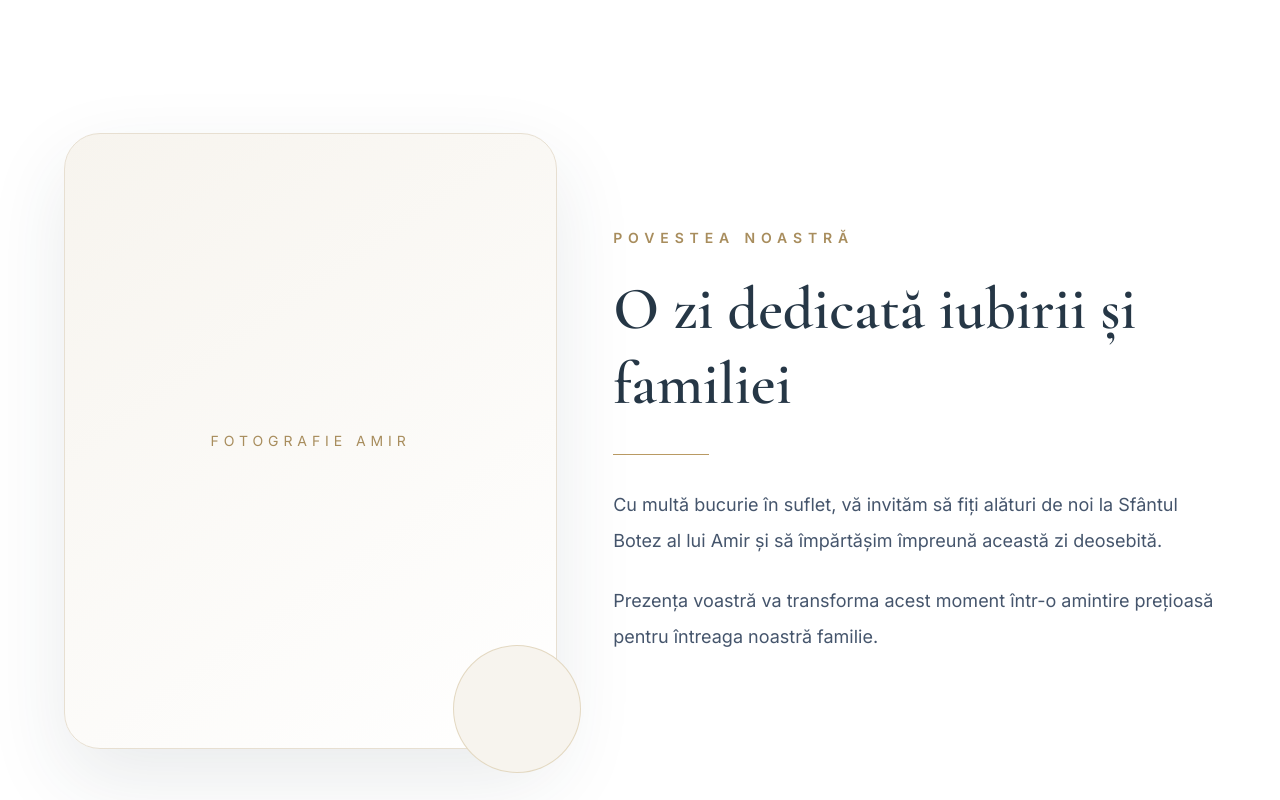
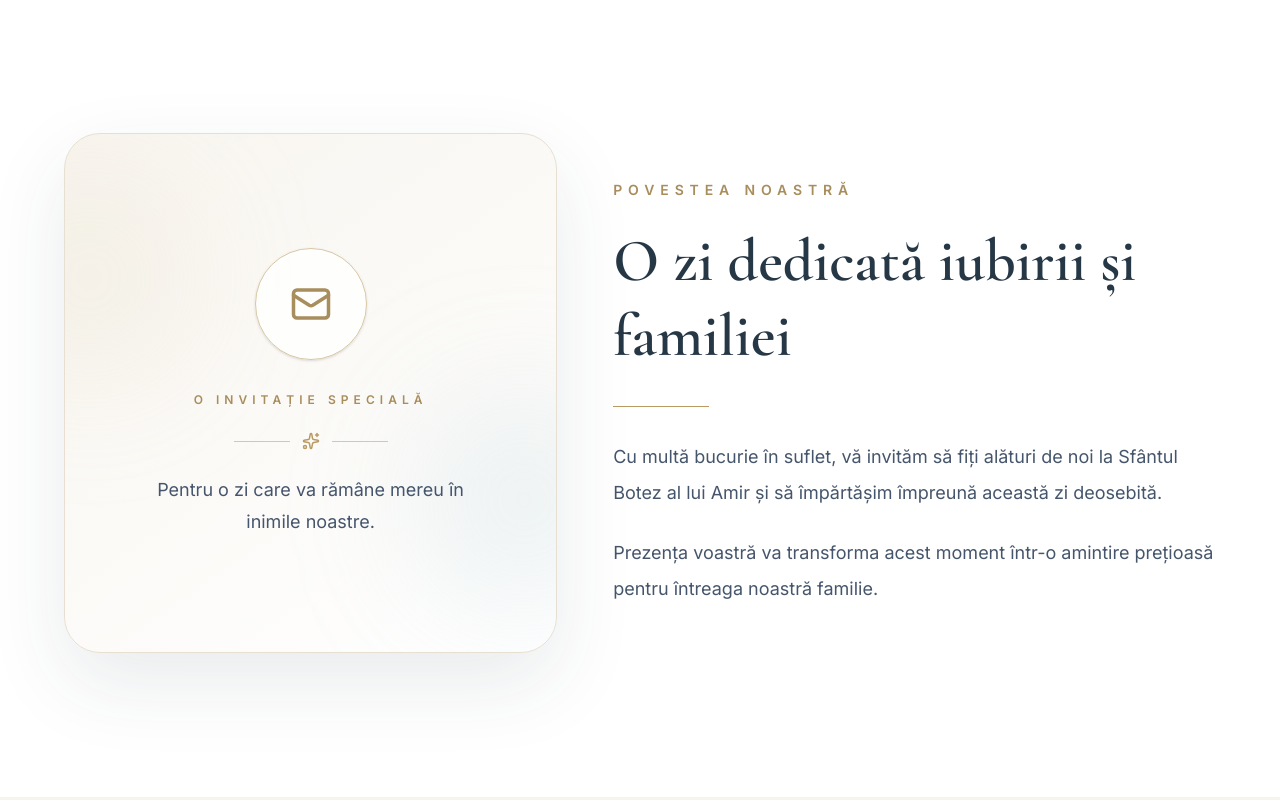
Before and after one commit to laith921/botezulamir, a Next.js app: page / in a window 1280 px wide. Shown: the part 860-1660 px from the top of the page. Built offline with nearby package versions, Linux system fonts and the light colour scheme; no server answers.

Commit message:
Stabilize luxury redesign

```diff
--- /dev/null
+++ b/components/layout/OpeningAnimation.tsx
@@ -0,0 +1,113 @@
+"use client";
+
+import { motion } from "motion/react";
+import { useEffect, useState } from "react";
+
+export default function OpeningAnimation() {
+  const [visible, setVisible] = useState(true);
+
+  useEffect(() => {
+    const timer = window.setTimeout(() => {
+      setVisible(false);
+    }, 6500);
+
+    return () => window.clearTimeout(timer);
+  }, []);
+
+  if (!visible) {
+    return null;
+  }
+
+  return (
+    <motion.div
+      initial={{ opacity: 1 }}
+      exit={{ opacity: 0 }}
+      className="fixed inset-0 z-[100] flex items-center justify-center overflow-hidden bg-[#f7f4ee]"
+    >
+      <div className="absolute inset-0 bg-[radial-gradient(circle_at_top,rgba(255,255,255,0.95),transparent_48%),radial-gradient(circle_at_bottom,rgba(216,199,164,0.22),transparent_45%)]" />
+
+      <motion.div
+        initial={{ y: -520, opacity: 0 }}
+        animate={{ y: -170, opacity: 1 }}
+        transition={{
+          duration: 2.2,
+          ease: [0.22, 1, 0.36, 1],
+        }}
+        className="absolute left-1/2 top-1/2 z-20 -translate-x-1/2"
+      >
+        <div className="relative">
+          <div className="flex h-44 w-32 items-center justify-center rounded-[52%_52%_46%_46%] border border-white/70 bg-[linear-gradient(145deg,#d8c7a4,#9cb9c5)] shadow-[0_30px_80px_rgba(38,55,70,0.18)]">
+            <div className="h-28 w-px bg-white/50" />
+          </div>
+
+          <div className="mx-auto h-14 w-px bg-[#9c8255]" />
+
+          <div className="mx-auto flex h-12 w-16 items-center justify-center rounded-b-xl bg-[#b99462] shadow-md">
+            <span className="text-2xl">🧸</span>
+          </div>
+        </div>
+      </motion.div>
+
+      <motion.div
+        initial={{ opacity: 0, y: 180, scale: 0.92 }}
+        animate={{ opacity: 1, y: 120, scale: 1 }}
+        transition={{
+          delay: 2,
+          duration: 1,
+          ease: [0.22, 1, 0.36, 1],
+        }}
+        className="relative z-30 mt-48 h-56 w-80"
+      >
+        <div className="absolute inset-x-0 bottom-0 h-44 rounded-[18px] bg-[#d7bd8b] shadow-[0_30px_80px_rgba(38,55,70,0.18)]" />
+
+        <motion.div
+          initial={{ rotateX: 0 }}
+          animate={{ rotateX: 180 }}
+          transition={{
+            delay: 3.1,
+            duration: 1.1,
+            ease: "easeInOut",
+          }}
+          style={{ transformOrigin: "top" }}
+          className="absolute inset-x-0 top-12 z-30 h-0 border-l-[160px] border-r-[160px] border-t-[100px] border-l-transparent border-r-transparent border-t-[#c5a76f]"
+        />
+
+        <motion.div
+          initial={{ y: 80, opacity: 0 }}
+          animate={{ y: -95, opacity: 1 }}
+          transition={{
+            delay: 4.1,
+            duration: 1.4,
+            ease: [0.22, 1, 0.36, 1],
+          }}
+          className="absolute left-1/2 top-20 z-20 w-64 -translate-x-1/2 rounded-[18px] border border-[#e4d9c5] bg-[#fffdf9] px-7 py-8 text-center shadow-xl"
+        >
+          <p className="text-[11px] font-semibold uppercase tracking-[0.35em] text-[#a88d5d]">
+            Sfântul Botez
+          </p>
+
+          <h2 className="mt-4 text-5xl font-semibold text-[#263746]">
+            Amir
+          </h2>
+
+          <div className="mx-auto mt-5 h-px w-20 bg-[#c5a76f]" />
+
+          <p className="mt-5 text-sm text-slate-600">
+            2 octombrie 2026
+          </p>
+        </motion.div>
+      </motion.div>
+
+      <motion.button
+        type="button"
+        onClick={() => setVisible(false)}
+        initial={{ opacity: 0 }}
+        animate={{ opacity: 1 }}
+        transition={{ delay: 5.2 }}
+        className="absolute bottom-10 z-40 text-xs font-semibold uppercase tracking-[0.3em] text-[#8d7852]"
+      >
+        Intră în invitație
+      </motion.button>
+    </motion.div>
+  );
+}
--- a/components/sections/Story.tsx
+++ b/components/sections/Story.tsx
@@ -1,6 +1,7 @@
 "use client";
 
 import { motion } from "motion/react";
+import { Mail, Sparkles } from "lucide-react";
 
 export default function Story() {
   return (
@@ -17,16 +18,35 @@ export default function Story() {
         transition={{ duration: 0.9 }}
         className="mx-auto grid max-w-6xl items-center gap-14 lg:grid-cols-[0.9fr_1.1fr]"
       >
-        <div className="relative">
-          <div className="aspect-[4/5] rounded-[36px] border border-[#e7dfd1] bg-[linear-gradient(145deg,#f7f4ee,#ffffff)] shadow-[0_30px_80px_rgba(38,55,70,0.10)]" />
+        <div className="relative flex min-h-[520px] items-center justify-center overflow-hidden rounded-[36px] border border-[#e7dfd1] bg-[linear-gradient(145deg,#f8f5ef,#ffffff)] shadow-[0_30px_80px_rgba(38,55,70,0.10)]">
+          <div className="absolute -left-20 top-10 h-52 w-52 rounded-full bg-[#dfd1b5]/20 blur-3xl" />
+          <div className="absolute -right-20 bottom-10 h-56 w-56 rounded-full bg-[#a9c6d2]/20 blur-3xl" />
 
-          <div className="absolute -bottom-6 -right-6 hidden h-32 w-32 rounded-full border border-[#d8c7a4]/60 bg-[#f7f4ee] lg:block" />
+          <motion.div
+            whileInView={{ opacity: 1, scale: 1 }}
+            initial={{ opacity: 0, scale: 0.92 }}
+            viewport={{ once: true }}
+            transition={{ duration: 0.9 }}
+            className="relative z-10 text-center"
+          >
+            <div className="mx-auto flex h-28 w-28 items-center justify-center rounded-full border border-[#d8c7a4] bg-white/80 shadow-sm">
+              <Mail size={42} className="text-[#a88d5d]" />
+            </div>
 
-          <div className="absolute inset-0 flex items-center justify-center">
-            <span className="text-sm uppercase tracking-[0.35em] text-[#a88d5d]">
-              Fotografie Amir
-            </span>
-          </div>
+            <p className="mt-8 text-xs font-semibold uppercase tracking-[0.42em] text-[#a88d5d]">
+              O invitație specială
+            </p>
+
+            <div className="mx-auto mt-6 flex items-center justify-center gap-3 text-[#b99a63]">
+              <span className="h-px w-14 bg-[#d8c7a4]" />
+              <Sparkles size={18} />
+              <span className="h-px w-14 bg-[#d8c7a4]" />
+            </div>
+
+            <p className="mx-auto mt-6 max-w-xs text-lg leading-8 text-slate-600">
+              Pentru o zi care va rămâne mereu în inimile noastre.
+            </p>
+          </motion.div>
         </div>
 
         <div>
```
